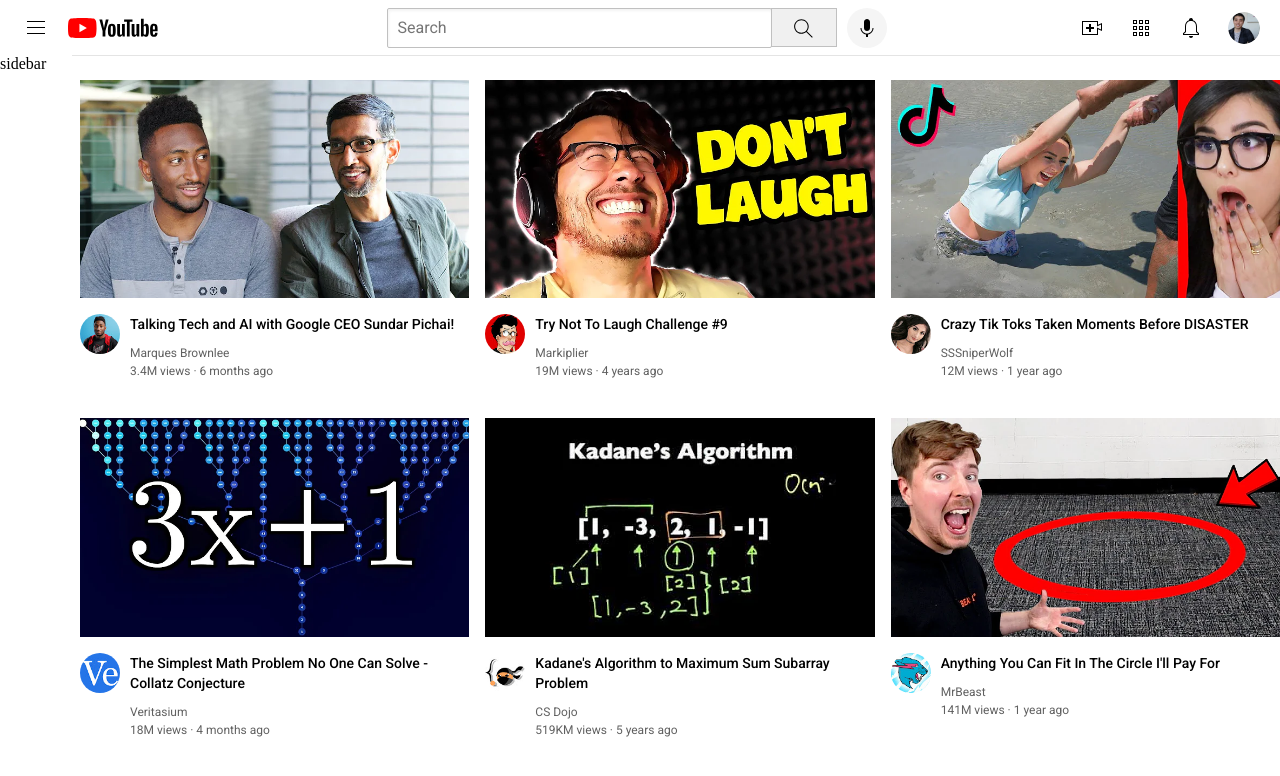
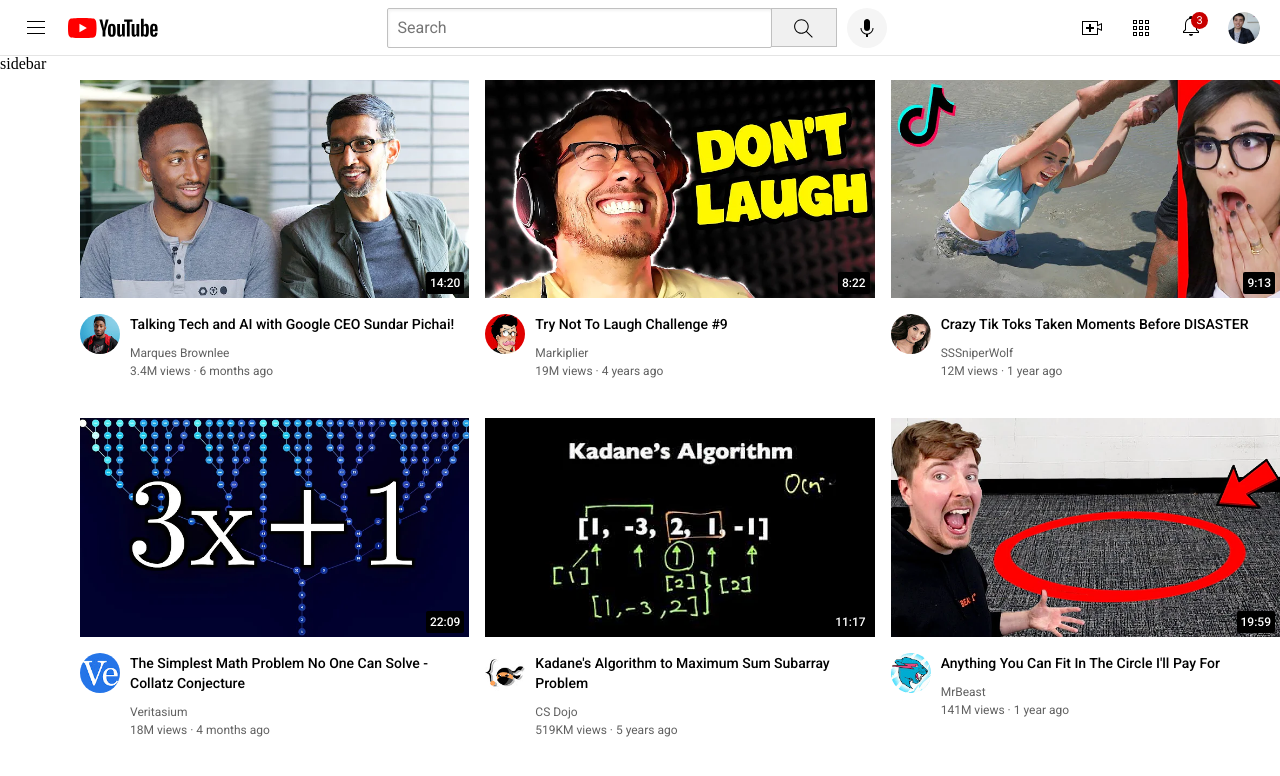
Before and after one commit to lrwilliams33/ClubfinityTraining, a plain HTML site: page youtube.html in a window 1280 px wide. Drawn offline with Linux system fonts and the light colour scheme.

Commit message:
through lesson 15

```diff
--- a/styles/header.css
+++ b/styles/header.css
@@ -9,6 +9,7 @@
   top: 0;
   left: 0;
   right: 0;
+  z-index: 100;
 
   background-color: white;
   border-bottom-width: 1px;
@@ -108,6 +109,25 @@
   height: 24px;
 }
 
+.notifications-icon-container {
+  position: relative;
+}
+
+.notifications-count {
+  position: absolute;
+  top: -2px;
+  right: -5px;
+  background-color: rgba(200, 0, 0);
+  color: white;
+  font-family: Roboto, Arial;
+  font-size: 11px;
+  padding-left: 5px;
+  padding-right: 5px;
+  padding-top: 2px;
+  padding-bottom: 2px;
+  border-radius: 10px;
+}
+
 .current-user-picture {
   height: 32px;
   border-radius: 16px;
--- a/styles/video.css
+++ b/styles/video.css
@@ -22,6 +22,7 @@
 
 .thumbnail-row {
   margin-bottom: 12px;
+  position: relative;
 }
 
 .video-author,
@@ -40,3 +41,20 @@
   column-gap: 16px;
   row-gap: 40px;
 }
+
+.video-time {
+  font-family: Roboto, Arial;
+  font-size: 12px;
+  font-weight: 500;
+  padding-left: 4px;
+  padding-right: 4px;
+  padding-top: 4px;
+  padding-bottom: 4px;
+  border-radius: 2px;
+  background-color: black;
+  color: white;
+  position: absolute;
+  bottom: 8px;
+  right: 5px
+
+}
--- a/youtube.html
+++ b/youtube.html
@@ -37,7 +37,10 @@
       <div class="right-section">
         <img class="upload-icon" src="icons/upload.svg">
         <img class="youtube-apps-icon" src="icons/youtube-apps.svg">
-        <img class="notifications-icon" src="icons/notifications.svg">
+        <div class="notifications-icon-container">
+          <img class="notifications-icon" src="icons/notifications.svg">
+          <div class="notifications-count">3</div>
+        </div>
         <img class="current-user-picture" src="channel-pictures/my-channel.jpeg">
       </div>
     </div>
@@ -50,6 +53,7 @@
       <div class="video-preview">
         <div class="thumbnail-row">
           <img class="thumbnail" src="thumbnails/thumbnail-1.webp">
+          <div class="video-time">14:20</div>
         </div>
         <div class="video-info-grid">
           <div class="channel-picture">
@@ -72,6 +76,7 @@
       <div class="video-preview">
         <div class="thumbnail-row">
           <img class="thumbnail" src="thumbnails/thumbnail-2.webp">
+          <div class="video-time">8:22</div>
         </div>
         <div class="video-info-grid">
           <div class="channel-picture">
@@ -94,6 +99,7 @@
       <div class="video-preview">
         <div class="thumbnail-row">
           <img class="thumbnail" src="thumbnails/thumbnail-3.webp">
+          <div class="video-time">9:13</div>
         </div>
         <div class="video-info-grid">
           <div class="channel-picture">
@@ -115,6 +121,7 @@
       <div class="video-preview">
         <div class="thumbnail-row">
           <img class="thumbnail" src="thumbnails/thumbnail-4.webp">
+          <div class="video-time">22:09</div>
         </div>
         <div class="video-info-grid">
           <div class="channel-picture">
@@ -137,6 +144,7 @@
       <div class="video-preview">
         <div class="thumbnail-row">
           <img class="thumbnail" src="thumbnails/thumbnail-5.webp">
+          <div class="video-time">11:17</div>
         </div>
         <div class="video-info-grid">
           <div class="channel-picture">
@@ -159,6 +167,7 @@
       <div class="video-preview">
         <div class="thumbnail-row">
           <img class="thumbnail" src="thumbnails/thumbnail-6.webp">
+          <div class="video-time">19:59</div>
         </div>
         <div class="video-info-grid">
           <div class="channel-picture">
```
